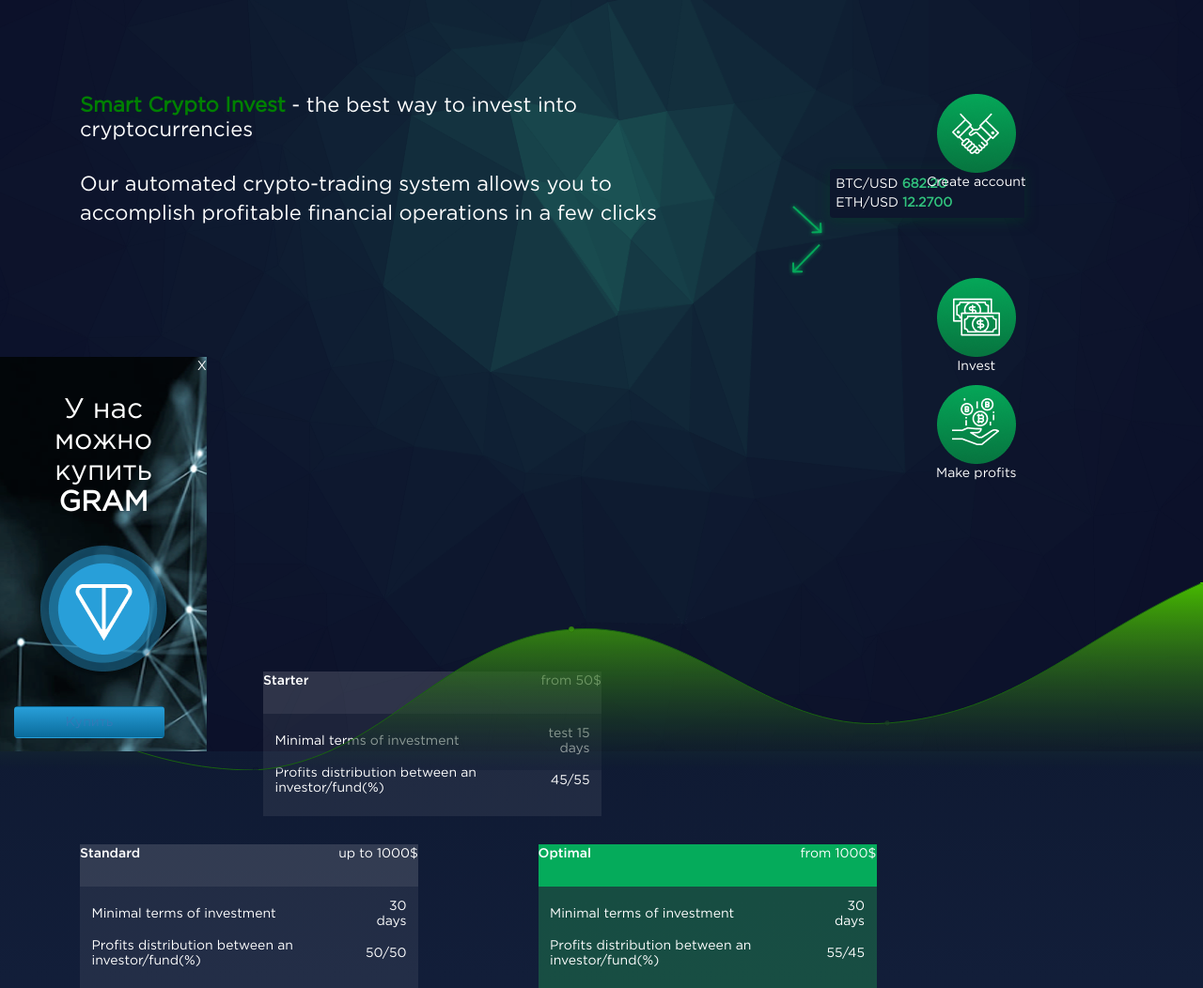
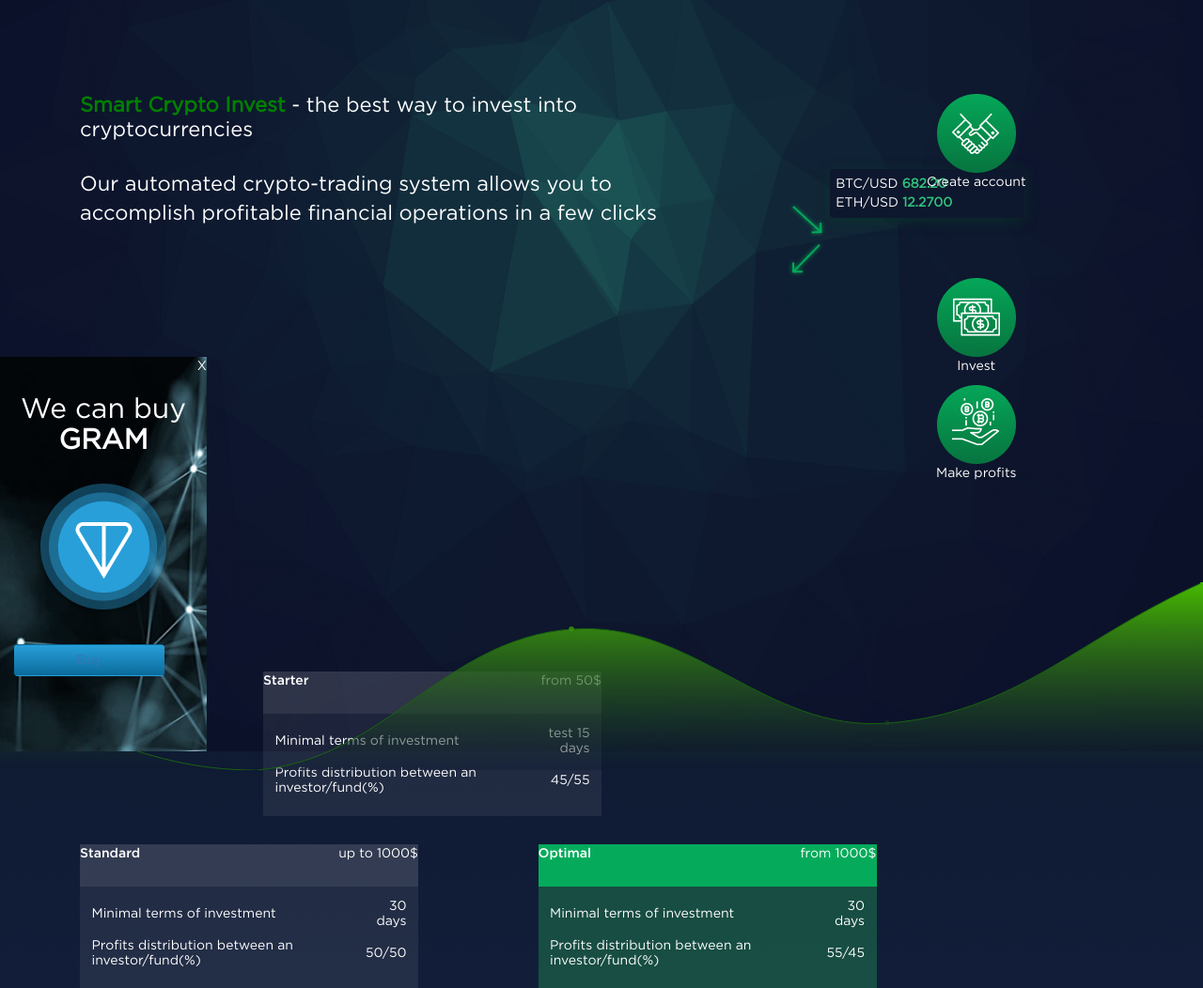
Before and after one commit to DKSGROUP/Crypto, a Yii app: template views/site/index.php in a window 1280 px wide. Shown: the top 1052 px of the page at 94% size. Run offline with PHP 8.4 and a stand-in for Yii, Linux system fonts and the light colour scheme; the template is opened without the code that fills it, so the values that code supplies are empty; some libraries are stand-ins or nearby versions.

Commit message:
Translation ban

```diff
--- a/messages/ru/app.php
+++ b/messages/ru/app.php
@@ -106,8 +106,9 @@ return[
     'Preschedule withdrawal'=>'Досрочный вывод',
     'Replenishment format'=>'Формат пополнения',
     'Per cent capitalization'=>'Капитализация процентов',
-    ''=>'',
-    ''=>'',
+
+    'We can buy '=>'У нас можно купить ',
+    'Buy'=>'Купить',
     ''=>'',
     ''=>'',
 
--- a/messages/ua/app.php
+++ b/messages/ua/app.php
@@ -119,8 +119,9 @@ return[
     'Any questions?'=>'Залишились питання?',
 
     'Read more' => 'Читати далі',
-    '' => '',
-    '' => '',
+
+    'We can buy ' => 'У нас можна придбати ',
+    'Buy' => 'Купити',
     '' => '',
     '' => '',
     '' => '',
--- a/views/site/index.php
+++ b/views/site/index.php
@@ -17,7 +17,7 @@ $this->title = 'Smart Crypto Invest';
     <div id="closeButton" class="text-right" onclick="document.getElementById('aside1').style.display='none'">Х</div>
     <div class="container-fluid d-flex flex-column justify-content-center align-items-center">
         <div class="text-center text-white textt">
-            <h2>У нас можно купить <b>GRAM</b></h2>
+            <h2><?=Yii::t('app','We can buy ')?><b>GRAM</b></h2>
         </div>
         <div class="text text-center">
             <?php
@@ -25,7 +25,7 @@ $this->title = 'Smart Crypto Invest';
             ?>
             <div class="butt">
                 <a class="btn button-signup text-white" onclick="return ar_callLink( {target: '_blank'} );" href="#" style="margin-bottom:40px; margin-top: 10px; width:160px;">
-                    Купить
+                    <?=Yii::t('app','Buy')?>
                 </a>
             </div>
         </div>
```
